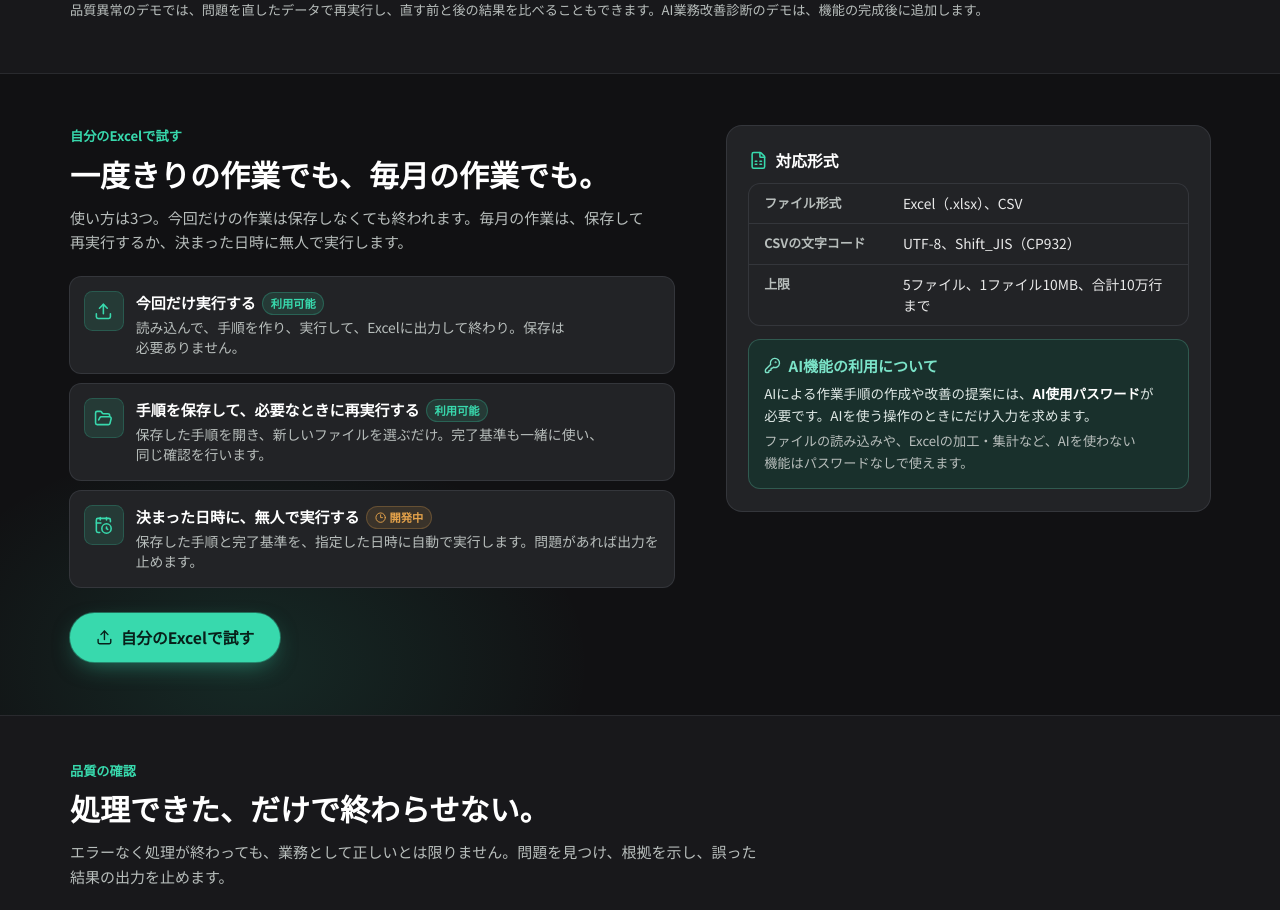
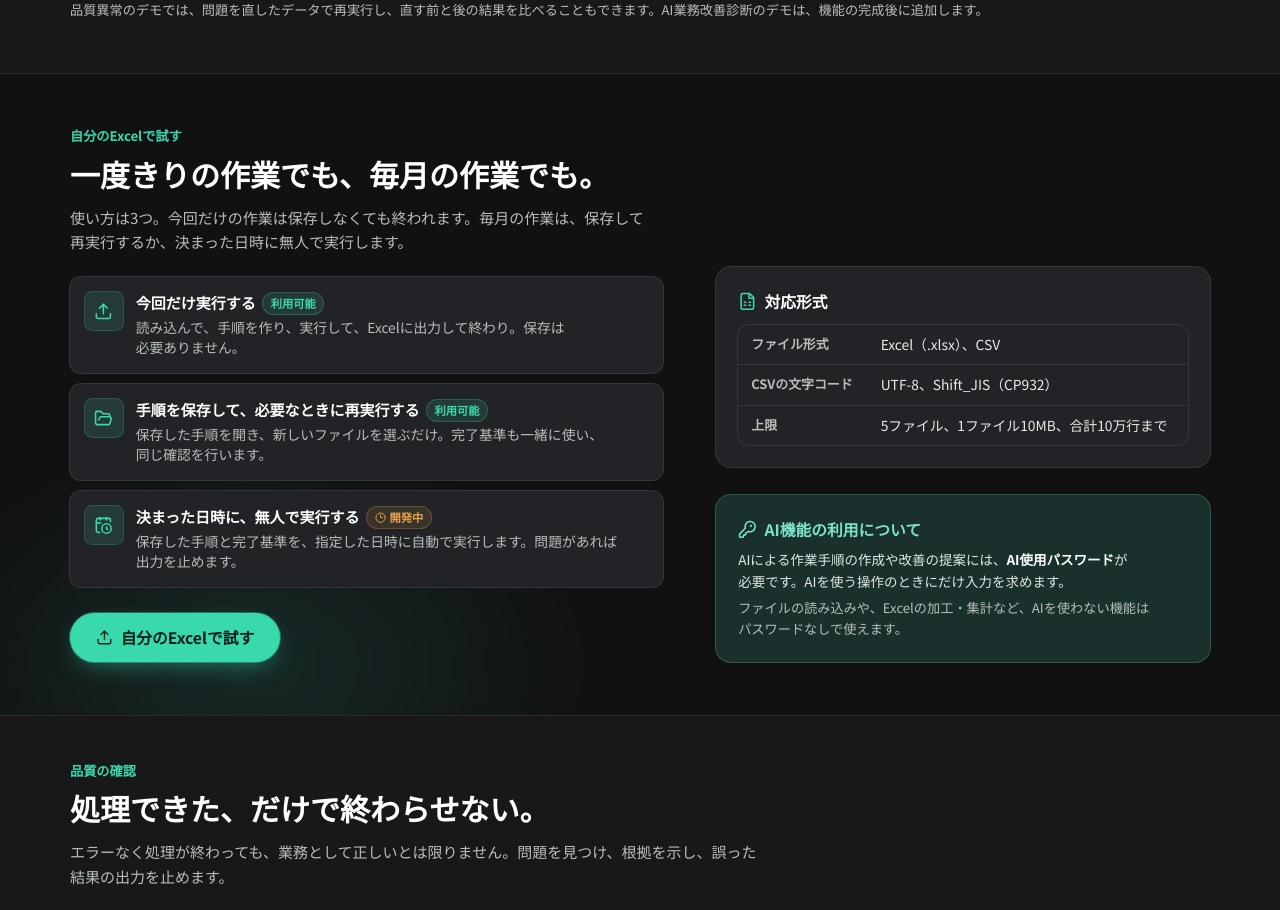
Before and after one commit to yukon2051-byteyu/FlowCraft_AI, a React (Vite) app in the folder frontend/: page / in a window 1280 px wide. Shown: the part 2820-3730 px from the top of the page. Built offline with nearby package versions, Linux system fonts and the light colour scheme.

Commit message:
TOP try section: split format and AI cards, balance columns
Co-Authored-By: Claude Opus 5.5 <noreply@anthropic.com>

```diff
--- a/frontend/src/pages/TopPage.tsx
+++ b/frontend/src/pages/TopPage.tsx
@@ -585,7 +585,7 @@ function TryOwnExcel() {
   return (
     <section id="try" className="relative scroll-mt-16 overflow-hidden bg-canvas">
       <div className="pointer-events-none absolute -bottom-48 -left-24 h-[460px] w-[680px] bg-[radial-gradient(closest-side,rgba(56,217,173,0.12),transparent)]" />
-      <div className="relative mx-auto grid max-w-7xl gap-10 px-4 py-12 sm:px-8 lg:grid-cols-[minmax(0,1.25fr)_minmax(0,1fr)] lg:gap-14 lg:py-14">
+      <div className="relative mx-auto grid max-w-7xl gap-10 px-4 py-12 sm:px-8 lg:grid-cols-[minmax(0,1.2fr)_minmax(0,1fr)] lg:gap-14 lg:py-14">
         <div>
           <SectionHeading
             eyebrow="自分のExcelで試す"
@@ -621,28 +621,31 @@ function TryOwnExcel() {
         </div>
 
         {/*
-          対応形式・AIの利用条件は、必要なときに確かめる補足情報。
-          以前は明るいパネルで左側のボタンより目立っていたため、暗い面にそろえ、横幅もやや狭くした
+          対応形式・AIの利用条件は、必要なときに確かめる補足情報（優先度：左の使い方とボタン ＞ 対応形式 ＞ AIの利用条件）。
+          2つの独立したカードにし、左の列の高さに合わせて上下に分ける（左右の重心をそろえる。カードは引き伸ばさない）。
+          上端は左の「3つの使い方」の上端に、下端は「自分のExcelで試す」ボタンの下端に近づける（カードの間は最小 1.25rem）
         */}
-        <div className="self-start rounded-2xl bg-panel p-5 ring-1 ring-edge sm:p-6" aria-label="対応形式とAI機能の利用について">
+        <div className="flex flex-col gap-5 lg:justify-between lg:pt-[9.4rem]">
+          <div className="rounded-2xl bg-panel p-5 ring-1 ring-edge sm:p-6" role="region" aria-label="対応形式">
             <h3 className="flex items-center gap-2 text-[1.05rem] font-bold text-white">
               <FileSpreadsheet className="size-5 text-mint" aria-hidden />
               対応形式
             </h3>
             <dl className="mt-3 divide-y divide-edge rounded-xl ring-1 ring-edge">
               {SPECS.map((s) => (
-              <div key={s.k} className="grid gap-0.5 px-4 py-2.5 sm:grid-cols-[8.5rem_1fr] sm:gap-3">
+                <div key={s.k} className="grid gap-0.5 px-3.5 py-2.5 sm:grid-cols-[8rem_1fr] sm:gap-2.5">
                   <dt className="text-[0.86rem] font-bold text-subtle">{s.k}</dt>
                   <dd className="text-[0.92rem] text-white/90">{s.v}</dd>
                 </div>
               ))}
             </dl>
-          <div className="mt-4 rounded-xl bg-mint-deep p-4 ring-1 ring-mint-line">
-            <p className="flex items-center gap-2 font-bold text-mint-title">
-              <KeyRound className="size-4.5" aria-hidden />
+          </div>
+          <div className="rounded-2xl bg-mint-deep p-5 ring-1 ring-mint-line sm:p-6" role="region" aria-label="AI機能の利用について">
+            <h3 className="flex items-center gap-2 text-[1.05rem] font-bold text-mint-title">
+              <KeyRound className="size-5" aria-hidden />
               AI機能の利用について
-            </p>
-            <p className="mt-1.5 text-[0.9rem] leading-relaxed text-mint-body">
+            </h3>
+            <p className="mt-2 text-[0.9rem] leading-relaxed text-mint-body">
               AIによる作業手順の作成や改善の提案には、<span className="font-bold text-white">AI使用パスワード</span>が必要です。AIを使う操作のときにだけ入力を求めます。
             </p>
             <p className="mt-1 text-[0.88rem] leading-relaxed text-subtle">ファイルの読み込みや、Excelの加工・集計など、AIを使わない機能はパスワードなしで使えます。</p>
```
Lines whose indentation alone changed are shown as unchanged.
